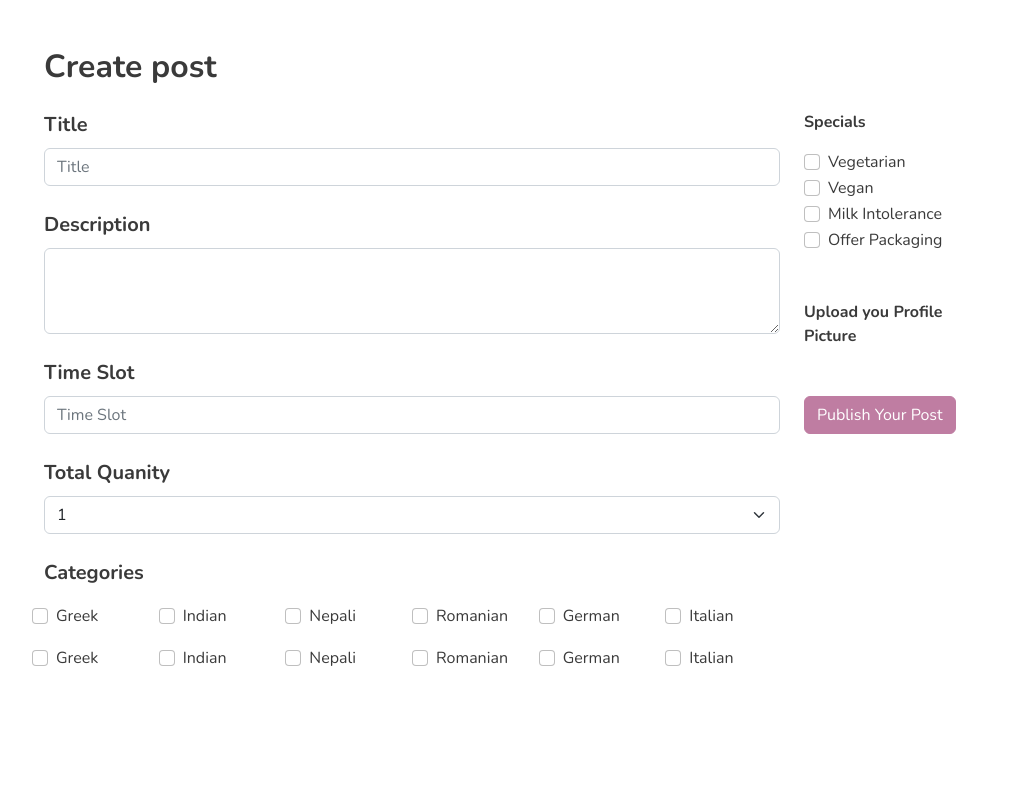
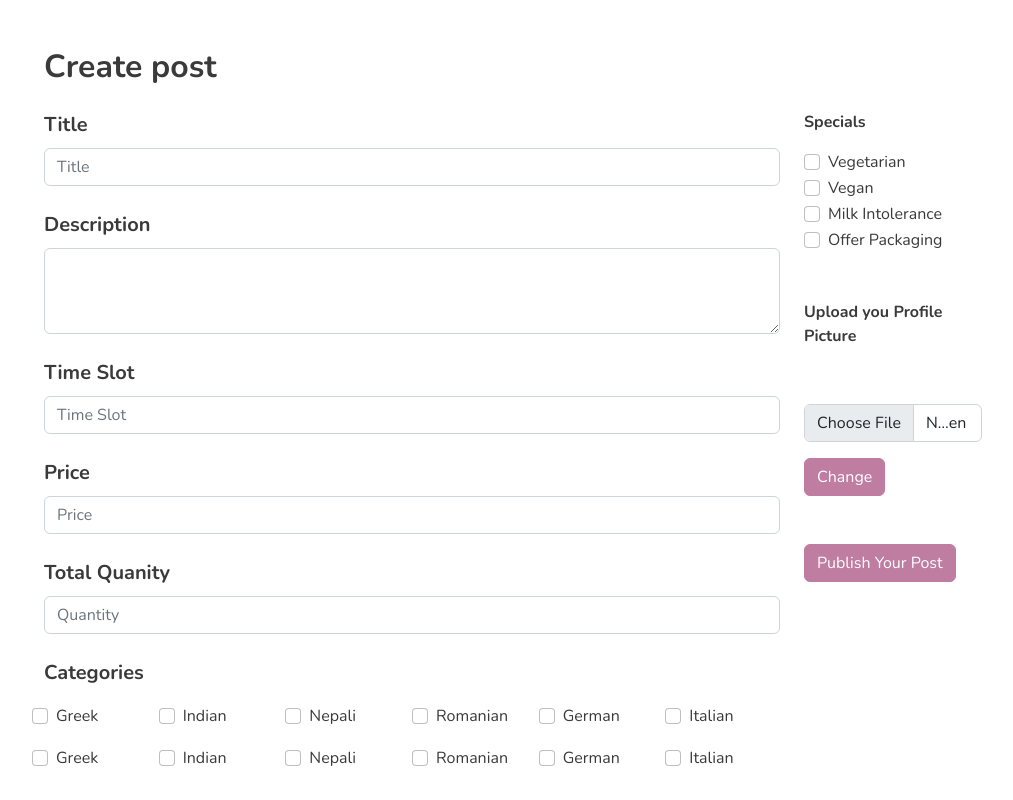
Before and after one commit to Sujanabhandari/homefood_frontend, a React (Create React App) app: page /create_offer in a window 1280 px wide. Shown: the whole page, without its empty margins (38-1051 px from the left). Built offline with nearby package versions, Linux system fonts and the light colour scheme.

Commit message:
Store Offer Information in Mongodb

```diff
--- a/src/Componets/CreatePost.js
+++ b/src/Componets/CreatePost.js
@@ -2,18 +2,21 @@
 import React, { Component } from 'react'
 import { useRef, useState } from 'react';
 import { create_offer } from "../utils/createOffer";
+import axios from "axios";
+import { useNavigate } from "react-router-dom";
 
 const CreatePost = () => {
 
     const [imgsrc, setImgsrc] = useState("");
 
-    const [{ title, description, quantity, image, price, timeSlot}, setFormState] = useState({
+    const [{ title, description, quantity, image, price, timeSlot, specials }, setFormState] = useState({
         title: "",
         description: "",
         quantity: "",
         image: "",
         price: "",
         timeSlot: "",
+        specials: ""
         // specials: ""
     });
 
@@ -21,51 +24,56 @@ const CreatePost = () => {
     for (let i = 1; i <= 20; i++) {
         incrementNum.push(i);
     }
-    //useRef hook
+    // useRef hook
 
-    // let formFile = useRef(null);
-    // let imgFrame = useRef(null);
-
-    // const previewUploadedImage = (event) => {
-    //     setImgsrc(event.target.files[0])
-    // }
-
-    // const imagePreview = imgsrc && URL.createObjectURL(imgsrc);
-
-    // const changeImage = (event) => {
-    //     console.log(formFile.value)
-    //     formFile.value = "";
-    //     imgFrame.src = "";
-    //     setImgsrc("");
-    // }
+    let formFile = useRef(null);
+    let imgFrame = useRef(null);
 
     const handleChange = (e) =>
     setFormState((prev) => ({ ...prev, [e.target.id]: e.target.value }));
 
+    const previewUploadedImage = (event) => {
+        // handleChange();
+        setImgsrc(event.target.files[0])
+    }
+
+    const imagePreview = imgsrc && URL.createObjectURL(imgsrc);
+
+    const changeImage = (event) => {
+        console.log(formFile.value)
+        formFile.value = "";
+        imgFrame.src = "";
+        setImgsrc("");
+    }
+
+
+    const navigate = useNavigate();
+
     const handleSubmit = async (e) => {
         try {
             e.preventDefault();
-        //   console.log("Hwllo From Offers")
-        //   if (!user_name || !password || !email )
+            // if (!title || !description || !quantity || !image || !price || !timeSlot || specials)
             //     return alert("Please fill out all the fields");
-          const { data, error } = await create_offer({
+
+            const { data } = await axios.post(
+                `http://localhost:3000/offers`,
+                {
                     title,
                     description,
                     quantity,
                     image,
                     price,
                     timeSlot,
-          });
-
-          console.log("Hwllo From Offers")
-          if (error) {
-            throw new Error(error.response?.data.error || error.message);
-          }
-          console.log(data.token);
+                    specials
+                },
+                // { headers: { Authorization: localStorage.getItem("token") } }
+            );
+            navigate(`/home`, { replace: true });
         } catch (error) {
             console.log(error)
         }
     };
+
     return (
         <div className="container">
             {/* <form method='POST' action='/publish_post' onSubmit={handleSubmit}> */}
@@ -83,63 +91,58 @@ const CreatePost = () => {
                             <label for="description" className="form-label fs-5 fw-bold">Description</label>
                             <textarea className="form-control" id="description" rows="3" value={description} onChange={handleChange}></textarea>
                         </div>
-                    {/* <div className="form-group mb-4">
-                        <label for="name" className="form-label fs-5 fw-bold">Food Creator Name</label>
-                        <input type="text" className="form-control" id="name" placeholder="Your Name" />
-                    </div> */}
                         <div className="form-group mb-4">
                             <label for="timeSlot" className="form-label fs-5 fw-bold">Time Slot</label>
-                        <input type="text" className="form-control" id="timeSlot" placeholder="Time Slot" />
+                            <input type="text" className="form-control" id="timeSlot" placeholder="Time Slot" value={timeSlot} onChange={handleChange} />
                         </div>
                         <div className="form-group mb-4">
+                            <label for="price" className="form-label fs-5 fw-bold">Price</label>
+                            <input type="text" className="form-control" id="price" placeholder="Price" value={price} onChange={handleChange}/>
+                        </div>
+
+                        <div className="form-group mb-4">
                             <label for="quantity" className="form-label fs-5 fw-bold">Total Quanity</label>
-                        {/* <label for="exampleFormControlInput1" className="form-label">Quantity</label>
-                                        <input type="email" className="form-control" id="exampleFormControlInput1" placeholder="Time Slot" /> */}
-                        <select className="form-select" aria-label="Default select example" defaultValue='1'>
+                            <input type="number" className="form-control" id="quantity" placeholder="Quantity" value={quantity} onChange={handleChange} />
+                            {/* <select className="form-select" aria-label="Default select example" defaultValue='1'>
                                 <option>Total Quanity</option>
                                 {incrementNum.map((incNum) => <option value="1">{incNum}</option>)}
-                        </select>
+                            </select> */}
                         </div>
-
-                    {/* <div className="form-group">
-                        <label for="time" className="form-label fs-5 fw-bold">Time Slot</label>
-                        <input type="text" className="form-control" id="time" value={timeSlot} placeholder="Time Slot" />
-                    </div> */}
                         <div>
                             <p className='fs-5 fw-bold mt-3'>Categories</p>
                             <div className='row mb-3'>
                                 <div className="col form-check">
-                                <input className="form-check-input" type="checkbox" value="" id="flexCheckDefault" />
+                                    <input className="form-check-input" type="checkbox" id="flexCheckDefault" onChange={handleChange} />
                                     <label className="form-check-label" for="flexCheckDefault">
                                         Greek
                                     </label>
                                 </div>
                                 <div className="col form-check">
-                                <input className="form-check-input" type="checkbox" value="" id="flexCheckDefault" />
+                                    <input className="form-check-input" type="checkbox" id="flexCheckDefault" />
                                     <label className="form-check-label" for="flexCheckDefault">
                                         Indian
                                     </label>
                                 </div>
                                 <div className="col form-check">
-                                <input className="form-check-input" type="checkbox" value="" id="flexCheckDefault" />
+                                    <input className="form-check-input" type="checkbox" id="flexCheckDefault" />
                                     <label className="form-check-label" for="flexCheckDefault">
                                         Nepali
                                     </label>
                                 </div>
                                 <div className="col form-check">
-                                <input className="form-check-input" type="checkbox" value="" id="flexCheckDefault" />
+                                    <input className="form-check-input" type="checkbox" id="flexCheckDefault" />
                                     <label className="form-check-label" for="flexCheckDefault">
                                         Romanian
                                     </label>
                                 </div>
                                 <div className="col form-check">
-                                <input className="form-check-input" type="checkbox" value="" id="flexCheckDefault" />
+                                    <input className="form-check-input" type="checkbox" id="flexCheckDefault" />
                                     <label className="form-check-label" for="flexCheckDefault">
                                         German
                                     </label>
                                 </div>
                                 <div className="col form-check">
-                                <input className="form-check-input" type="checkbox" value="" id="flexCheckDefault" />
+                                    <input className="form-check-input" type="checkbox" id="flexCheckDefault" />
                                     <label className="form-check-label" for="flexCheckDefault">
                                         Italian
                                     </label>
@@ -189,26 +192,26 @@ const CreatePost = () => {
                         <div>
                             <p className='fw-bolder'>Specials</p>
                             <div className="form-check">
-                            <input className="form-check-input" type="checkbox" id="flexCheckDefault" />
-                            <label className="form-check-label" for="flexCheckDefault">
+                                <input className="form-check-input" type="checkbox" id="specials" value="Vegetarian" onChange={handleChange} />
+                                <label className="form-check-label" for="specials">
                                     Vegetarian
                                 </label>
                             </div>
                             <div className="form-check">
-                            <input className="form-check-input" type="checkbox" value="" id="flexCheckChecked" />
-                            <label className="form-check-label" for="flexCheckChecked">
+                                <input className="form-check-input" type="checkbox" id="specials" value="Vegan" onChange={handleChange} />
+                                <label className="form-check-label" for="specials">
                                     Vegan
                                 </label>
                             </div>
                             <div className="form-check">
-                            <input className="form-check-input" type="checkbox" value="" id="flexCheckDefault" />
-                            <label className="form-check-label" for="flexCheckDefault">
+                                <input className="form-check-input" type="checkbox" id="specials" value="Milk Intolerance" onChange={handleChange} />
+                                <label className="form-check-label" for="specials">
                                     Milk Intolerance
                                 </label>
                             </div>
                             <div className="form-check">
-                            <input className="form-check-input" type="checkbox" value="" id="flexCheckChecked" />
-                            <label className="form-check-label" for="flexCheckChecked">
+                                <input className="form-check-input" type="checkbox" id="specials" value=" Offer Packaging" onChange={handleChange} />
+                                <label className="form-check-label" for="specials">
                                     Offer Packaging
                                 </label>
                             </div>
@@ -218,9 +221,13 @@ const CreatePost = () => {
                             <div className="col-md-6">
                                 <div className="mb-5">
                                     <p className='fw-bold'>Upload you Profile Picture</p>
-                                {/* <img ref={imgFrame} className="rounded-circle" style={{ width: "200px" }} src={imagePreview} />
-                                <input className="form-control mt-3" type="file" ref={formFile} onChange={previewUploadedImage} />
-                                <button onClick={changeImage} className="btn btn-primary mt-3 btn-secondary text-white">Change</button> */}
+                                    <img ref={imgFrame} className="" style={{ width: "200px" }} src={imagePreview} />
+                                    <input className="form-control mt-3" type="file" ref={formFile}
+                                        // onChange={previewUploadedImage}
+                                        id="image"
+                                        onChange={handleChange}
+                                        value={image}/>
+                                    <button onClick={changeImage} className="btn btn-primary mt-3 btn-secondary text-white">Change</button>
                                 </div>
                             </div>
                         </div>
```
Lines whose indentation alone changed are shown as unchanged.
